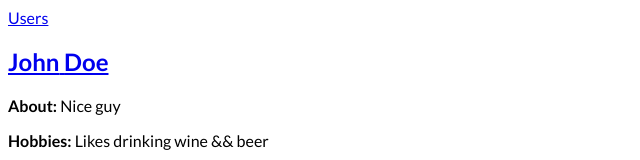
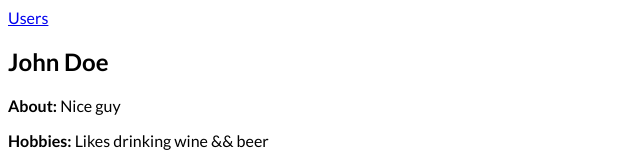
Before and after one commit to DVxa/learn-react, a React (Create React App) app: page /users/1 in a window 1280 px wide. Shown: the top 160 px of the page, without its empty margins (0-640 px from the left). Built offline with nearby package versions, Linux system fonts and the light colour scheme.

Commit message:
fix routing /grid - list /users/id - item

```diff
--- a/src/components/grid-record.js
+++ b/src/components/grid-record.js
@@ -1,4 +1,5 @@
 import React, {Component} from 'react';
+import {Link} from 'react-router-dom';
 
 class GridRecord extends Component {
 
@@ -23,6 +24,7 @@ class GridRecord extends Component {
                 <td>
                     <input type="checkbox" checked={record.active} onChange={this.handleToggleActive}/>
                 </td>
+                <td><Link to={`/users/${record.id}`}>View >></Link></td>
             </tr>
         )
     }
--- a/src/components/user-detail.js
+++ b/src/components/user-detail.js
@@ -1,8 +1,7 @@
 import React, {Component} from 'react';
-import {Link} from 'react-router-dom'
 
 class UserDetail extends Component {
-    render(){
+    render() {
         let {detail} = this.props;
 
         return (
@@ -12,18 +11,20 @@ class UserDetail extends Component {
                         <div className="well profile">
                             <div className="col-sm-12">
                                 <div className="col-xs-12 col-sm-8">
-                                    <h2><Link to={`/users/${detail.id}`}>{detail.firstName} {detail.lastName}</Link></h2>
+                                    <h2>{detail.firstName} {detail.lastName}</h2>
                                     <p><strong>About: </strong> {detail.about} </p>
                                     <p><strong>Hobbies: </strong> {detail.hobby} </p>
                                     <p><strong>Skills: </strong>
-                                        {detail.skills.map((skill, i)=>{
+                                        {detail.skills.map((skill, i) => {
                                             return <span key={i} className="tags">{skill}</span>
                                         })}
                                     </p>
                                 </div>
                                 <div className="col-xs-12 col-sm-4 text-center">
                                     <figure>
-                                        <img src="http://www.bitrebels.com/wp-content/uploads/2011/02/Original-Facebook-Geek-Profile-Avatar-2.jpg" alt="" className="img-circle img-responsive"/>
+                                        <img
+                                            src="http://www.bitrebels.com/wp-content/uploads/2011/02/Original-Facebook-Geek-Profile-Avatar-2.jpg"
+                                            alt="" className="img-circle img-responsive"/>
                                     </figure>
                                 </div>
                             </div>
--- a/src/components/user-details.js
+++ b/src/components/user-details.js
@@ -35,7 +35,7 @@ let UserDetails = class UserDetails extends Component {
         // console.log(this.state.details);
         return (
             <div>
-                <Link to={'/users'}>Users</Link>
+                <Link to={'/grid'}>Users</Link>
                 {this.state.details.map((detail, i) => {
                     return <UserDetail key={i} detail={detail}/>
                 })}
```
